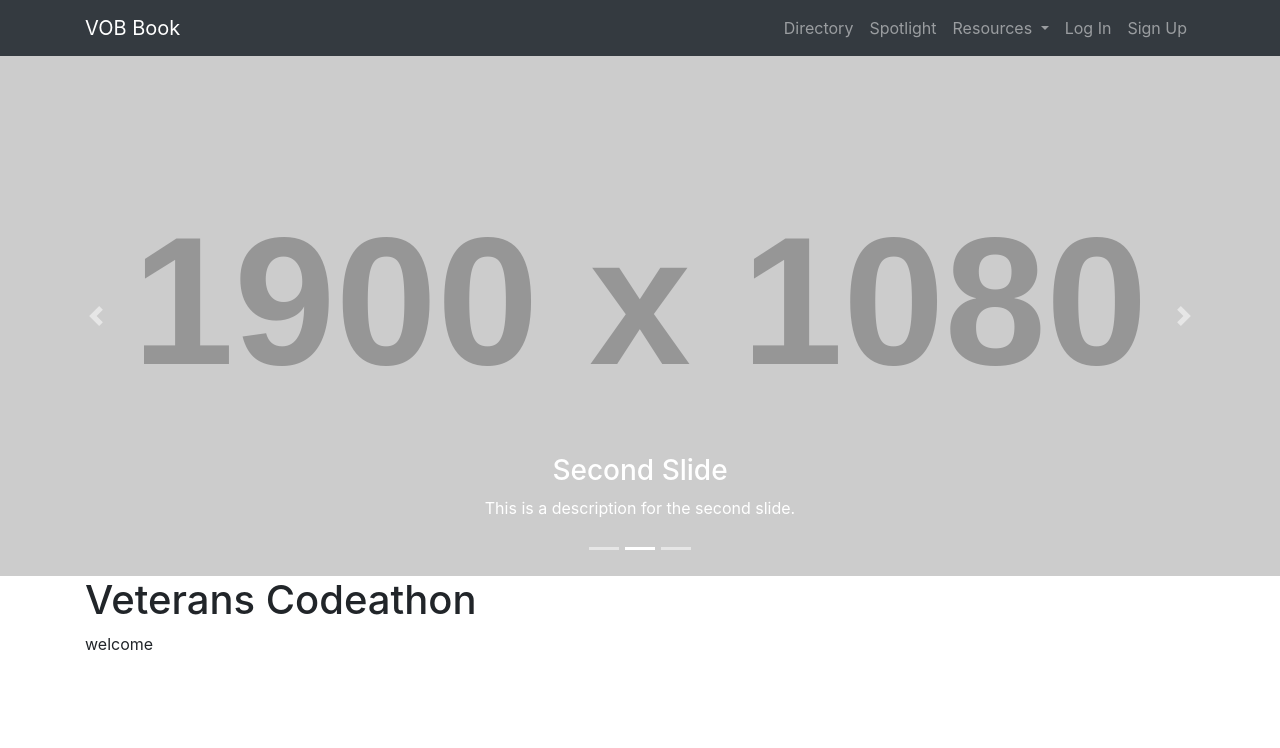
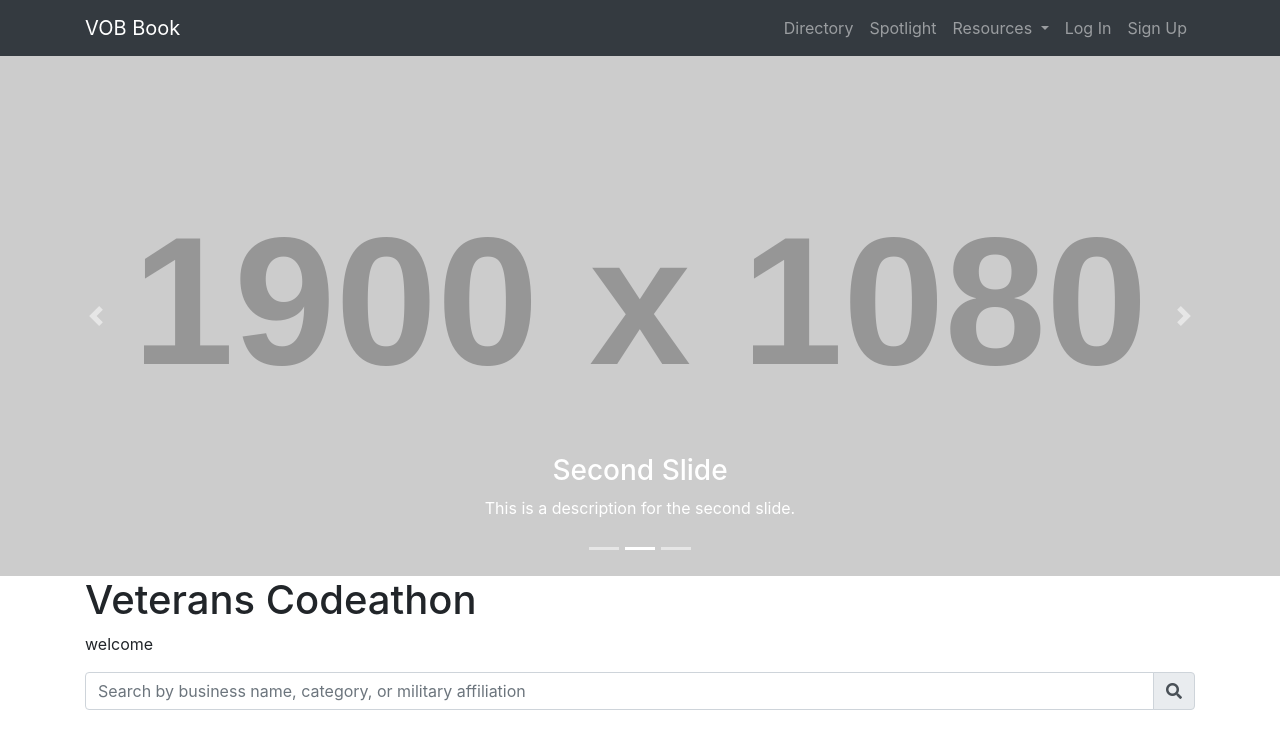
Before and after one commit to pixel-sa/VeteransCodeathon, a website built with webpack: page public/index.html in a window 1280 px wide. Built offline with nearby package versions, Linux system fonts and the light colour scheme; placeholder pictures from the web are drawn by us; files whose address does not match are found by name.

Commit message:
automatic tabbing added by intellij

```diff
--- a/public/index.html
+++ b/public/index.html
@@ -4,6 +4,7 @@
 	<meta charset="UTF-8" />
 	<meta name="viewport" content="width=device-width, initial-scale=1, shrink-to-fit=no">
 	<title>VOB Book</title>
+	<link rel="stylesheet" href="https://use.fontawesome.com/releases/v5.11.2/css/all.css" integrity="sha384-KA6wR/X5RY4zFAHpv/CnoG2UW1uogYfdnP67Uv7eULvTveboZJg0qUpmJZb5VqzN" crossorigin="anonymous">
 	<link rel="stylesheet" href="/style.css" />
 </head>
 <body>
@@ -92,10 +93,40 @@
 	<p>welcome</p>
 </div>
 
+
+
+<div class="container">
+	<div class="input-group md-form form-sm form-2 pl-0">
+		<input id="user-search-input" class="form-control my-0 py-1 red-border" type="text" placeholder="Search by business name, category, or military affiliation" aria-label="Search">
+		<div class="input-group-append">
+			<span class="input-group-text red lighten-3" id="basic-text1"><i class="fas fa-search text-grey" aria-hidden="true"></i></span>
+		</div>
+	</div>
+
+<!--	<button type="submit" id="main-search">Search</button>-->
+
+
+	<div id="search-results">
+
+
+	</div>
+
+</div>
+
+<!--<div class="container">-->
+<!--	<div class="ui-widget">-->
+<!--		<label for="tags">Tags: </label>-->
+<!--		<input id="tags">-->
+<!--	</div>-->
+<!--</div>-->
+
+
+
 <footer>
 
 </footer>
 
 <script src="./main.js"></script>
+
 </body>
 </html>
```
Also changed, not shown: public/profile.html (added). Lines whose indentation alone changed are shown as unchanged.
